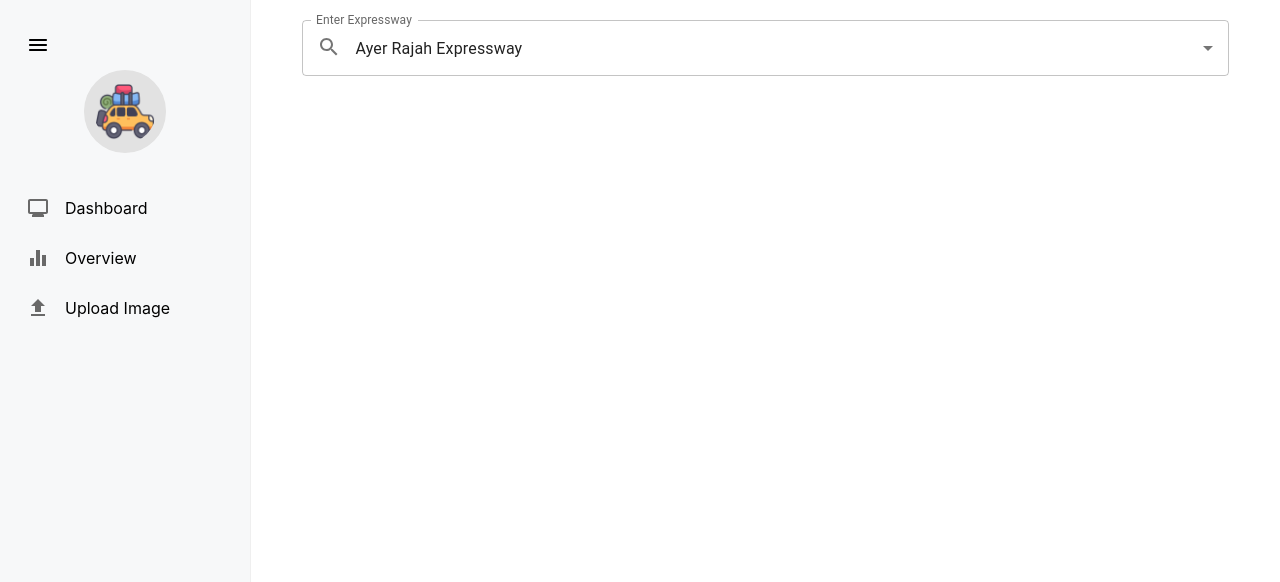
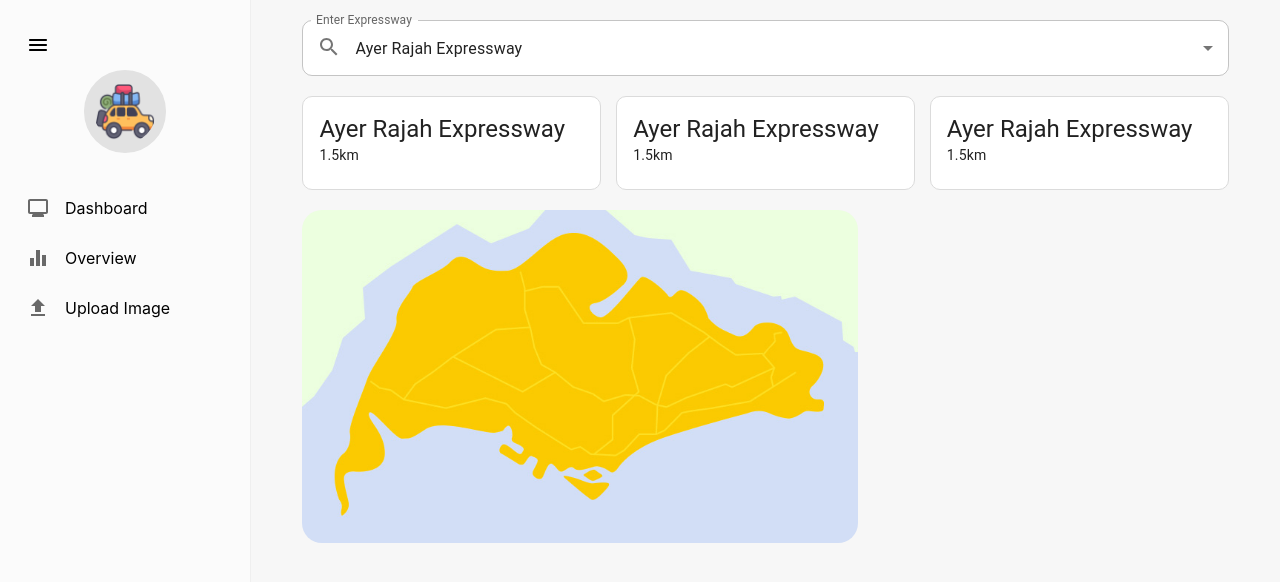
Before and after one commit to caiyinn/traffic-dashboard, a React (Create React App) app: page /dashboard in a window 1280 px wide. Shown: the top 582 px of the page. Built offline with nearby package versions, Linux system fonts and the light colour scheme; no server answers.

Commit message:
setting up content in dashboard page

```diff
--- a/src/components/Dashboard.jsx
+++ b/src/components/Dashboard.jsx
@@ -1,5 +1,7 @@
 import Form from "./Form";
 import {useState} from 'react';
+import map from '../assets/map.jpg'
+import { Card, CardContent, CardMedia, Typography } from '@mui/material'
 
 const Dashboard = () => {
 
@@ -13,6 +15,43 @@
     return (
         <div style={{margin:'auto', width: "90%"}}>
             <Form handleSubmit={handleSubmit}/>
+            <div className="content" style={{paddingTop:"20px"}}>
+                <div style={{display: "grid", gridTemplateColumns: "repeat(3, 1fr)", gridGap:"15px"}}>
+                <Card style={{marginBottom:"20px", borderRadius:'10px', border: "1px solid #dbdbdb", boxShadow:"none"}}>
+                    <CardContent>
+                        <Typography variant="h5" component="h2">
+                            {expressway}
+                        </Typography>
+                        <Typography variant="body2" component="p">
+                            1.5km
+                        </Typography>
+                    </CardContent>
+                </Card>
+
+                <Card style={{marginBottom:"20px", borderRadius:'10px', border: "1px solid #dbdbdb", boxShadow:"none"}}>
+                    <CardContent>
+                        <Typography variant="h5" component="h2">
+                            {expressway}
+                        </Typography>
+                        <Typography variant="body2" component="p">
+                            1.5km
+                        </Typography>
+                    </CardContent>
+                </Card>
+
+                <Card style={{marginBottom:"20px", borderRadius:'10px', border: "1px solid #dbdbdb", boxShadow:"none"}}>
+                    <CardContent>
+                        <Typography variant="h5" component="h2">
+                            {expressway}
+                        </Typography>
+                        <Typography variant="body2" component="p">
+                            1.5km
+                        </Typography>
+                    </CardContent>
+                </Card>
+                </div>
+                <img src={map} style={{width:"60%", borderRadius:"20px"}}/>
+            </div>
         </div>
      );
 }
--- a/src/components/Form.jsx
+++ b/src/components/Form.jsx
@@ -20,7 +20,7 @@
                     label="Enter Expressway"
                     InputProps={{
                         ...params.InputProps,
-                        style: { paddingLeft: "40px" },
+                        style: { paddingLeft: "40px", backgroundColor:"white", borderRadius:"10px" },
                         startAdornment: (
                         <InputAdornment position="start">
                             <SearchIcon style={{ position: "absolute", left:"15px", top:"15px"}} />
--- a/src/components/NavigationRoute.jsx
+++ b/src/components/NavigationRoute.jsx
@@ -4,9 +4,10 @@
 import Overview from "./Overview";
 import UploadImage from "./UploadImage";
 
+// #F3F6FA
 function NavigationRoute() {
   return (
-    <main>
+    <main style={{backgroundColor:"rgb(247, 247, 247)"}}>
         <Routes>
             <Route path="/dashboard" element={<Dashboard />} />
             <Route path="/overview" element={<Overview />} />
--- a/src/components/SideBar.jsx
+++ b/src/components/SideBar.jsx
@@ -19,7 +19,7 @@
 
     return (
         <div style={{display: 'grid', gridTemplateColumns: 'auto 1fr'}}>
-            <Sidebar collapsed ={menuCollapse} style={{backgroundColor:"#F3F6FA", height:'100vh'}}>
+            <Sidebar collapsed ={menuCollapse} style={{backgroundColor:"white", height:'100vh'}}>
                 <Menu style={{marginTop:"20px"}}>
                     <MenuItem className="menu1"
                     icon={<MenuRoundedIcon/>}
```
Also changed, not shown: src/assets/map.jpg (added).
